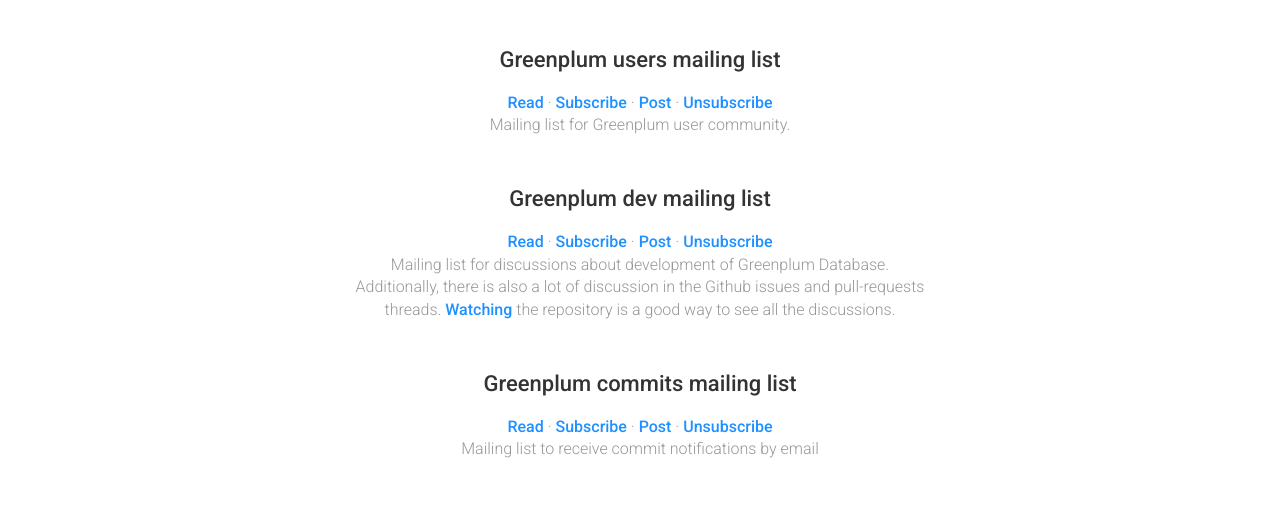
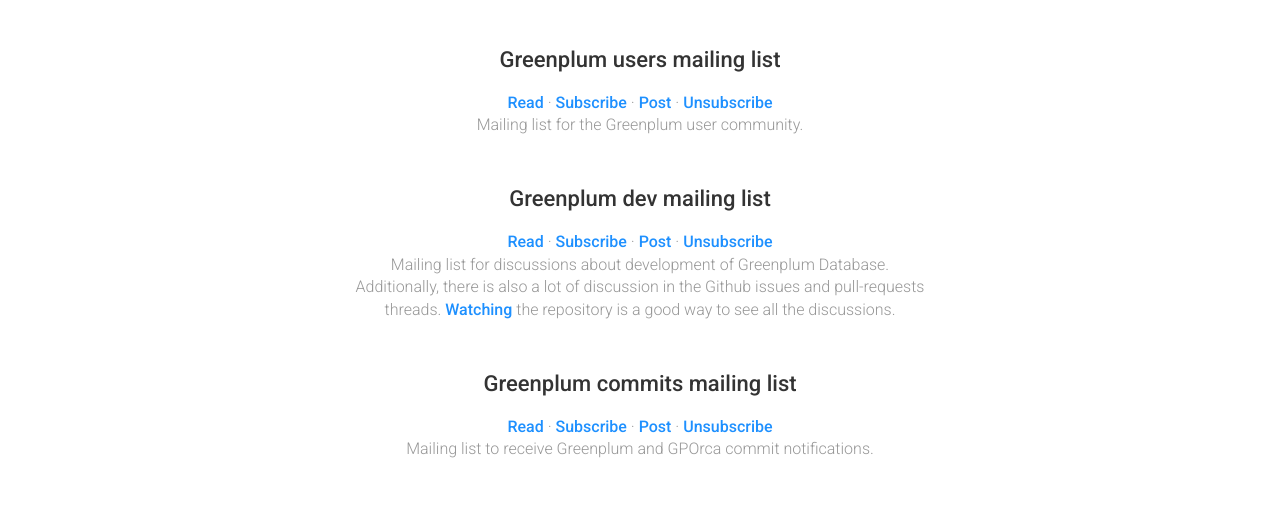
Before and after one commit to vmware-archive/greenplum-db.github.io, a plain HTML site: page index.html in a window 1280 px wide. Shown: the part 4848-5356 px from the top of the page. Drawn offline with Linux system fonts and the light colour scheme.

Commit message:
Wordsmithing

```diff
--- a/index.html
+++ b/index.html
@@ -260,7 +260,7 @@
 
         <h3>Greenplum users mailing list</h3>
         <p><a href="https://groups.google.com/a/greenplum.org/forum/#!forum/gpdb-users">Read</a> &middot; <a href='mailto:gpdb-users+subscribe@greenplum.org'>Subscribe</a> &middot; <a href='mailto:gpdb-users@greenplum.org'>Post</a> &middot; <a href='mailto:gpdb-users+unsubscribe@greenplum.org'>Unsubscribe</a></p>
-        <p>Mailing list for Greenplum user community.</p>
+        <p>Mailing list for the Greenplum user community.</p>
 
         <h3>Greenplum dev mailing list</h3>
         <p><a href="https://groups.google.com/a/greenplum.org/forum/#!forum/gpdb-dev">Read</a> &middot; <a href='mailto:gpdb-dev+subscribe@greenplum.org'>Subscribe</a> &middot; <a href='mailto:gpdb-dev@greenplum.org'>Post</a> &middot; <a href='mailto:gpdb-dev+unsubscribe@greenplum.org'>Unsubscribe</a></p>
@@ -273,7 +273,7 @@
 
         <h3>Greenplum commits mailing list</h3>
         <p><a href="https://groups.google.com/a/greenplum.org/forum/#!forum/gpdb-commits">Read</a> &middot; <a href='mailto:gpdb-commits+subscribe@greenplum.org'>Subscribe</a> &middot; <a href='mailto:gpdb-commits@greenplum.org'>Post</a> &middot; <a href='mailto:gpdb-commits+unsubscribe@greenplum.org'>Unsubscribe</a></p>
-        <p>Mailing list to receive commit notifications by email </p>
+        <p>Mailing list to receive Greenplum and GPOrca commit notifications.</p>
 
         <h3>Greenplum jobs mailing list</h3>
         <p><a href="https://groups.google.com/a/greenplum.org/forum/#!forum/gpdb-jobs">Read</a> &middot; <a href='mailto:gpdb-jobs+subscribe@greenplum.org'>Subscribe</a> &middot; <a href='mailto:gpdb-jobs@greenplum.org'>Post</a> &middot; <a href='mailto:gpdb-jobs+unsubscribe@greenplum.org'>Unsubscribe</a></p>
```
